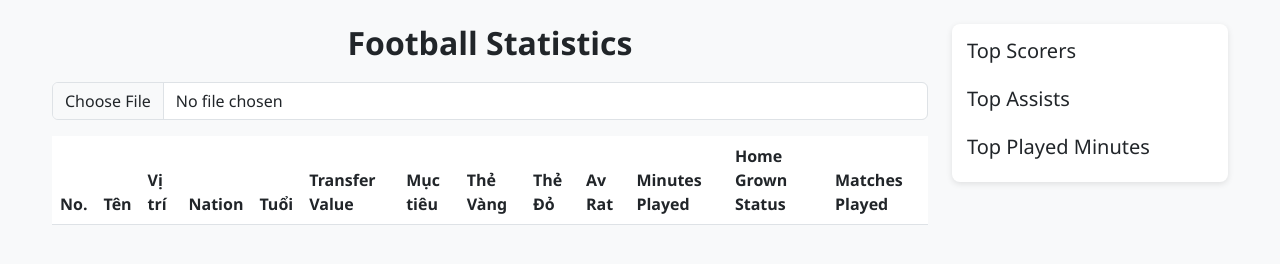
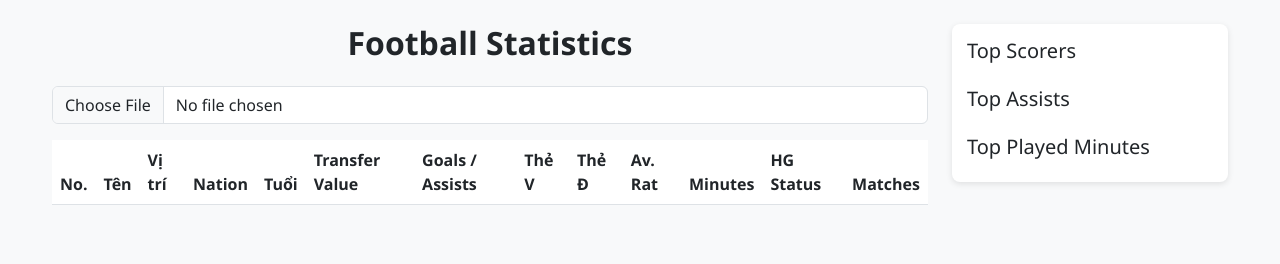
Before and after one commit to tantlu/fmanalytics, a plain HTML site: page index.html in a window 1280 px wide. Drawn offline with nearby package versions, Linux system fonts and the light colour scheme.

Commit message:
Update index.html

```diff
--- a/index.html
+++ b/index.html
@@ -12,9 +12,9 @@
     <div class="container mt-4">
     <div class="row">
       <div class="col-md-9">
-                <h2 class="text-center">Football Statistics</h2>
-                <input type="file" id="fileInput" class="form-control mb-3" accept=".html">
-                <table class="table table-hover">
+        <h2 class="text-center mb-4">Football Statistics</h2>
+        <input type="file" id="fileInput" class="form-control mb-3" accept=".html" />
+        <table class="table table-hover align-middle text-start">
           <thead>
             <tr>
               <th onclick="sortTable('number')">No.</th>
@@ -23,13 +23,13 @@
               <th onclick="sortTable('nation')">Nation</th>
               <th onclick="sortTable('age')">Tuổi</th>
               <th onclick="sortTable('value')">Transfer Value</th>
-                            <th onclick="sortTable('goals')">Mục tiêu</th>
-                            <th onclick="sortTable('cards_Y')">Thẻ Vàng</th>
-                            <th onclick="sortTable('cards_R')">Thẻ Đỏ</th>
-                            <th onclick="sortTable('rating')">Av Rat</th>
-                            <th onclick="sortTable('minutes')">Minutes Played</th>
-                            <th onclick="sortTable('homeGrown')">Home Grown Status</th>
-                            <th onclick="sortTable('matches')">Matches Played</th>
+              <th onclick="sortTable('goals')">Goals / Assists</th>
+              <th onclick="sortTable('cards_Y')">Thẻ V</th>
+              <th onclick="sortTable('cards_R')">Thẻ Đ</th>
+              <th onclick="sortTable('rating')">Av. Rat</th>
+              <th onclick="sortTable('minutes')">Minutes</th>
+              <th onclick="sortTable('homeGrown')">HG Status</th>
+              <th onclick="sortTable('matches')">Matches</th>
             </tr>
           </thead>
           <tbody id="playerTable"></tbody>
```
Lines whose indentation alone changed are shown as unchanged.
